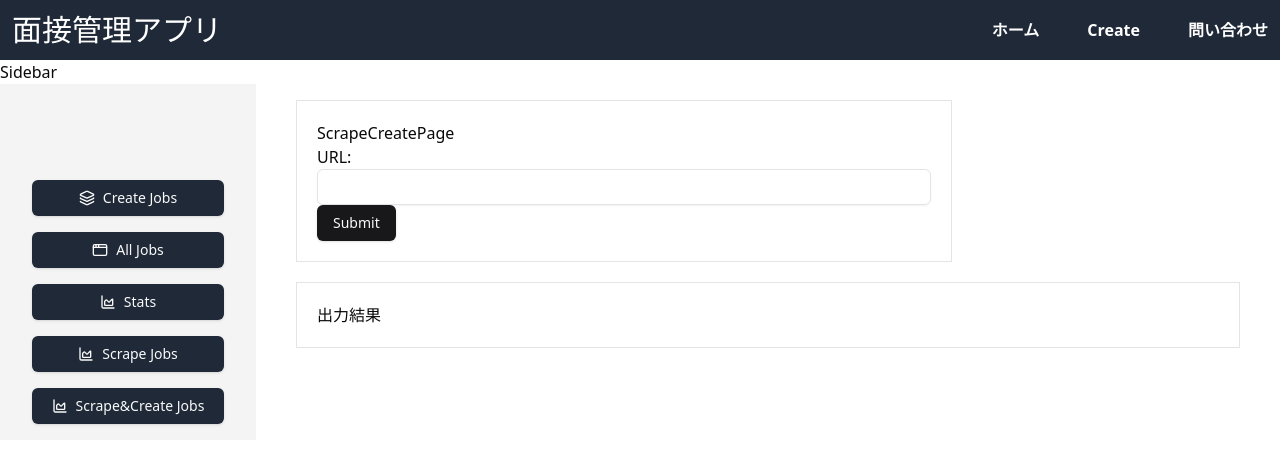
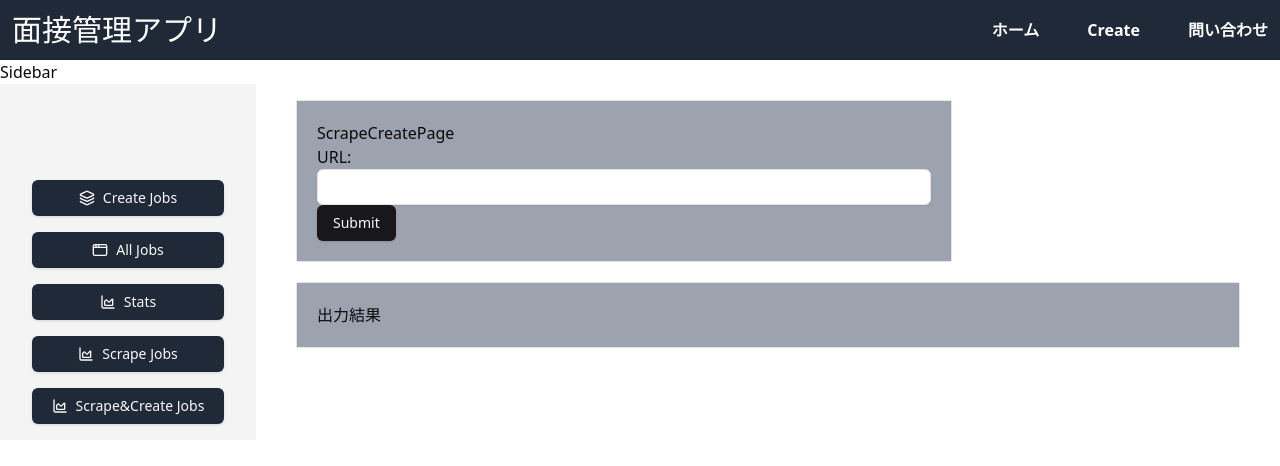
Before and after one commit to ajdjaiuoapooiad/next-port5-frontend-pageRouter, a Next.js app: page /scrape-posts in a window 1280 px wide. Shown: the top 466 px of the page. Built offline with nearby package versions, Linux system fonts and the light colour scheme.

Commit message:
design 変更

```diff
--- a/src/pages/scrape-posts/index.tsx
+++ b/src/pages/scrape-posts/index.tsx
@@ -49,11 +49,12 @@ const ScrapePostsList = () => {
 
         <div className='col-span-4 p-5'>
 
-          <div className="p-5 my-5 m-5 border w-2/3">
+          <div className="p-5 my-5 m-5 border w-2/3  bg-gray-400">
               <h1>ScrapeCreatePage</h1>
               <form  onSubmit={handleSubmit}>
                 <label>URL:</label>
                 <Input
+                  className='bg-white'
                   type="text"
                   name="url"
                   onChange={(e) => setUrl(e.target.value)}
@@ -66,7 +67,7 @@ const ScrapePostsList = () => {
 
           </div>
 
-              <div className='p-5 m-5 border'>
+              <div className='p-5 m-5 border bg-gray-400'>
                 <h1>出力結果</h1>
                 {/* {posts.length > 0 ? (
                   {posts.map((post: any, index: any) => (
@@ -81,7 +82,7 @@ const ScrapePostsList = () => {
                     <div>
                       <h2>レスポンスデータ:</h2>
                       {responseData.map((job: Job, index: number) => (
-                        <div key={index} className='border p-5 m-5'>
+                        <div key={index} className='border p-5 m-5 bg-white'>
                           <h2>id: {index + 1}:</h2>
                           <h3>{job.title}</h3>
                           <p>会社名: {job.company}</p>
```
